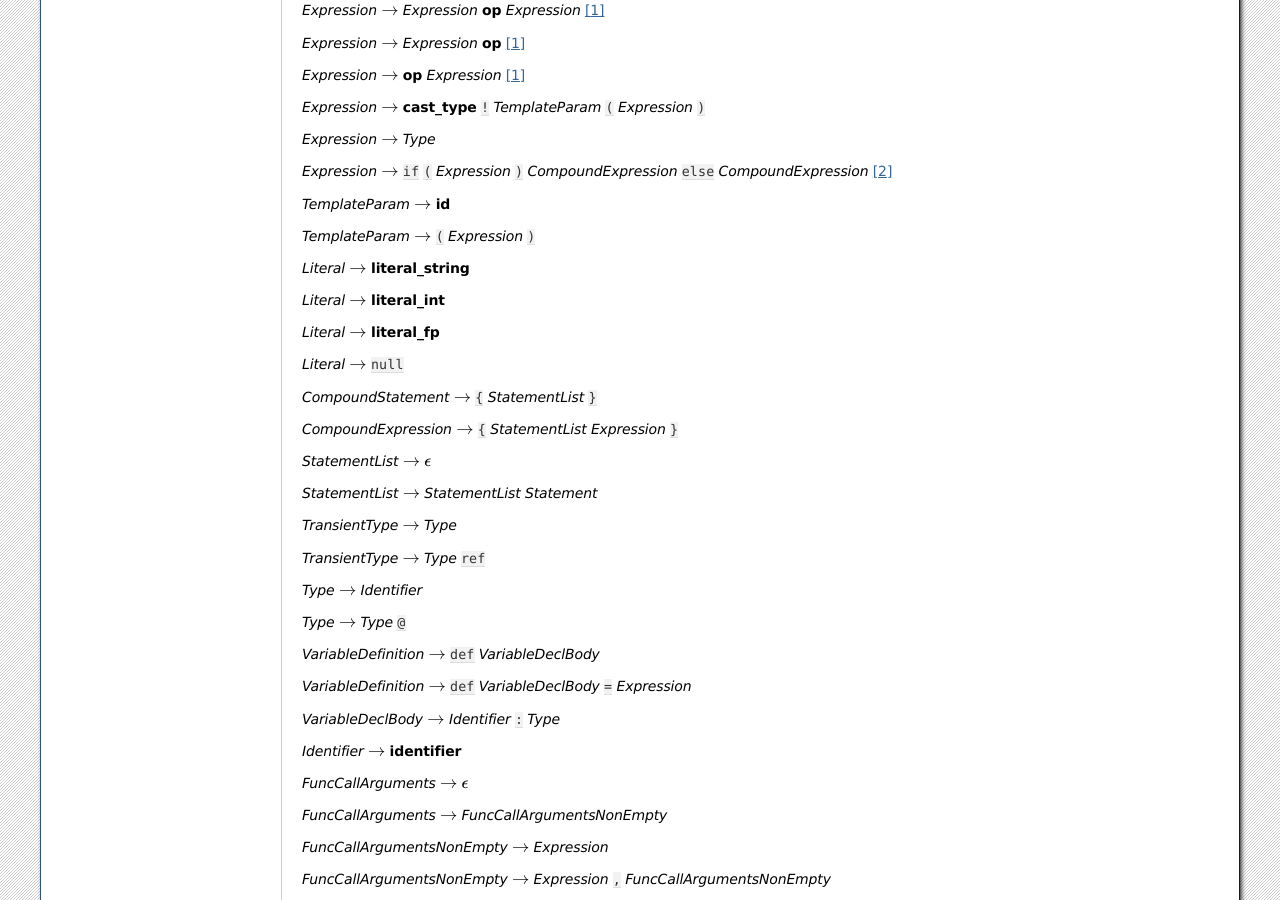
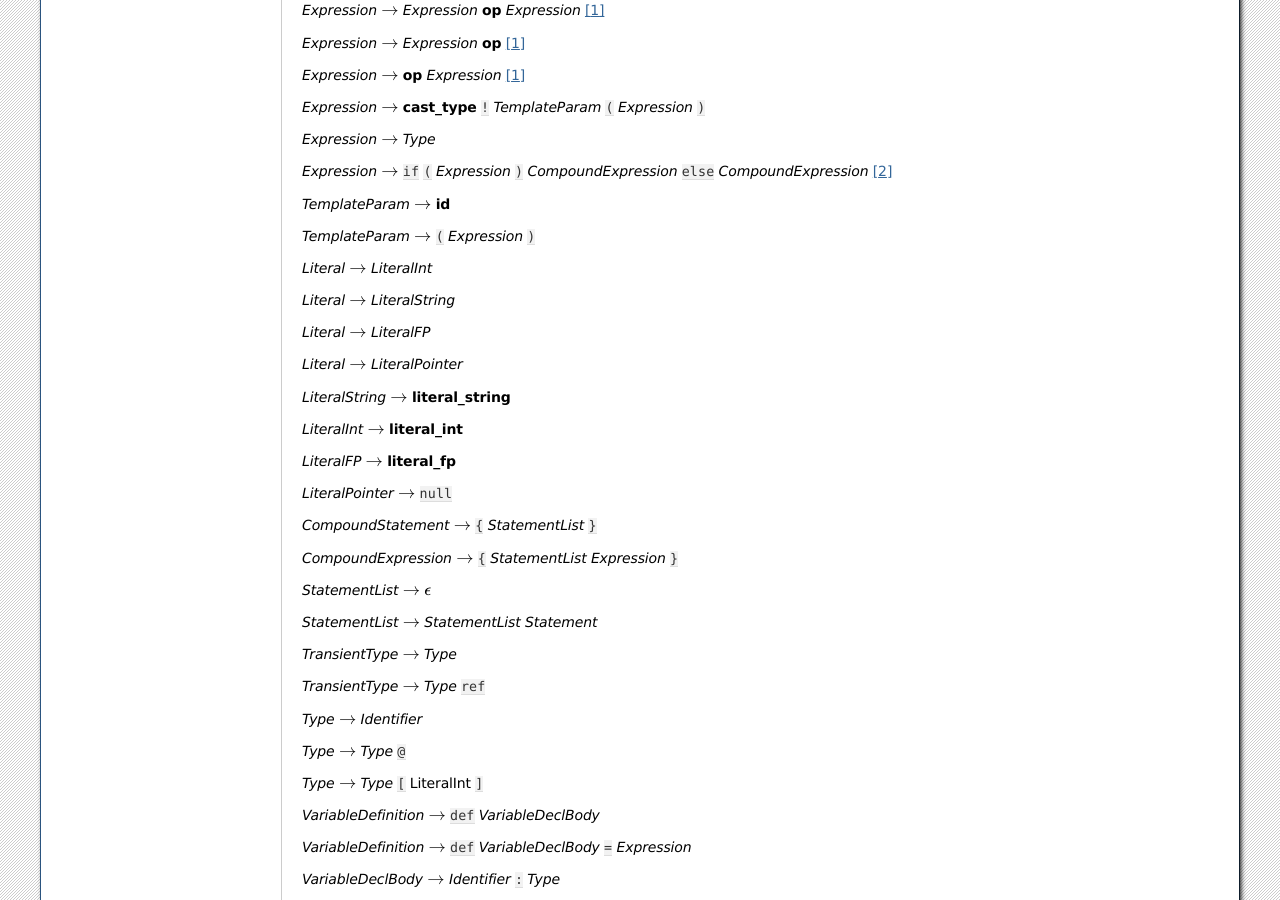
Before and after one commit to Practical/specs, a Sphinx documentation site: the page built from source/syntax.rst, in a window 1280 px wide and 900 px high, scrolled down 1216 px. Built offline with Sphinx 7.4.7, drawn with Linux system fonts in a browser that asks for light colours.

Commit message:
Array types

```diff
--- a/source/syntax.rst
+++ b/source/syntax.rst
@@ -91,13 +91,21 @@ Syntax Description
 
 *TemplateParam* :math:`\rightarrow` ``(`` *Expression* ``)``
 
-*Literal* :math:`\rightarrow` **literal_string**
+*Literal* :math:`\rightarrow` *LiteralInt*
 
-*Literal* :math:`\rightarrow` **literal_int**
+*Literal* :math:`\rightarrow` *LiteralString*
 
-*Literal* :math:`\rightarrow` **literal_fp**
+*Literal* :math:`\rightarrow` *LiteralFP*
 
-*Literal* :math:`\rightarrow` ``null``
+*Literal* :math:`\rightarrow` *LiteralPointer*
+
+*LiteralString* :math:`\rightarrow` **literal_string**
+
+*LiteralInt* :math:`\rightarrow` **literal_int**
+
+*LiteralFP* :math:`\rightarrow` **literal_fp**
+
+*LiteralPointer* :math:`\rightarrow` ``null``
 
 *CompoundStatement* :math:`\rightarrow` ``{`` *StatementList* ``}``
 
@@ -114,6 +122,8 @@ Syntax Description
 *Type* :math:`\rightarrow` *Identifier*
 
 *Type* :math:`\rightarrow` *Type* ``@``
+
+*Type* :math:`\rightarrow` *Type* ``[`` LiteralInt ``]``
 
 *VariableDefinition* :math:`\rightarrow` ``def`` *VariableDeclBody*
 
```
